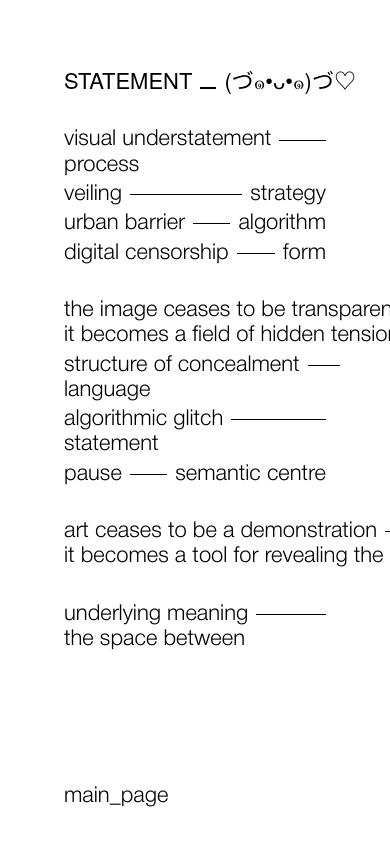
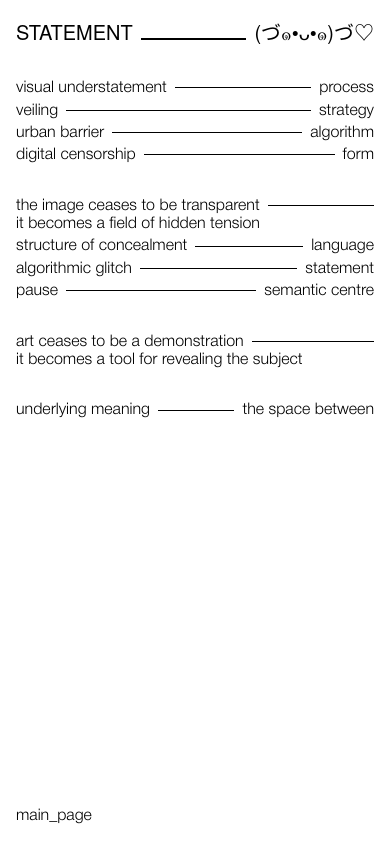
Before and after one commit to lixovian/design-website-portfolio-osipova, a React (Vite) app: page /statement in a window 390 px wide. Built offline with nearby package versions, Linux system fonts and the light colour scheme; a web font is replaced by a local one.

Commit message:
feat: mobile ui redacted

```diff
--- a/src/components/buttons/BackButton.tsx
+++ b/src/components/buttons/BackButton.tsx
@@ -23,7 +23,7 @@ export function BackButton({label, className}: BackButtonProps) {
         <LinkButton
             to={getParentPath(pathname)}
             label={label}
-            className={className}
+            className={`select-none ${className ?? ''}`}
         />
     )
 }
--- a/src/components/layout/Header.tsx
+++ b/src/components/layout/Header.tsx
@@ -7,14 +7,14 @@ export type PageHeaderProps = {
 
 export function Header({title, emoji}: PageHeaderProps) {
     return (
-        <header className="flex w-full items-baseline font-normal text-sm sm:text-xl">
+        <header className="flex w-full items-baseline font-normal text-lg sm:text-xl">
             <h1 className="m-0 shrink-0 font-normal text-inherit p-0">
                 {title}
             </h1>
 
             <span className="mx-2 min-w-4 flex-1 border-b-2 border-current"/>
 
-            <span className="m-0 shrink-0 whitespace-nowrap p-0">{emojiHandler(emoji)}</span>
+            <span className="m-0 shrink-0 select-none whitespace-nowrap p-0">{emojiHandler(emoji)}</span>
         </header>
     );
 }
--- a/src/components/layout/PageLayout.tsx
+++ b/src/components/layout/PageLayout.tsx
@@ -26,7 +26,7 @@ export function PageLayout() {
 
     return (
         <div className="relative min-h-svh overflow-hidden">
-            <div className="relative isolate flex min-h-svh w-full flex-col px-16 pb-8 pt-16">
+            <div className="relative isolate flex min-h-svh w-full flex-col px-4 pb-4 pt-4 sm:px-16 sm:pb-8 sm:pt-16">
                 {activeHandle?.header && (
                     <Header
                         title={pageTitle ?? ''}
--- a/src/components/text/ConnectedLine.tsx
+++ b/src/components/text/ConnectedLine.tsx
@@ -10,13 +10,16 @@ export function ConnectedLine({
                                   className = '',
                               }: ConnectedLineProps) {
     return (
-        <div className={`flex flex-wrap items-center gap-x-2 font-light ${className}`}>
-            <span className="flex min-w-fit flex-1 items-center gap-2 whitespace-nowrap">
-                <span>{left}</span>
-                <span className="h-px min-w-8 flex-1 bg-current" />
+        <div className={`flex flex-wrap items-end gap-x-2 font-light ${className}`}>
+            <span className="flex min-w-0 flex-auto items-end gap-2">
+                <span className="w-fit min-w-0">{left}</span>
+                <span
+                    aria-hidden="true"
+                    className="mb-[0.575em] h-px min-w-8 flex-1 bg-current"
+                />
             </span>
 
-            <span className="whitespace-nowrap">
+            <span className="max-w-full shrink-0">
                 {right}
             </span>
         </div>
--- a/src/pages/MainPage.tsx
+++ b/src/pages/MainPage.tsx
@@ -33,7 +33,7 @@ export function MainPage() {
                     aria-hidden="true"
                     loading="eager"
                     fetchPriority="high"
-                    className="absolute bottom-0 right-0 h-[80%] w-auto max-w-none select-none"
+                    className="absolute bottom-0 right-0 h-full w-[70vw] max-w-none object-contain object-right-bottom select-none sm:h-[80%] sm:w-auto"
                 />
             </div>
 
--- a/src/styles/global.css
+++ b/src/styles/global.css
@@ -17,6 +17,21 @@ body {
     line-height: 1.15;
 }
 
+@media (width < 40rem) {
+    :root {
+        --text-xs: 14px;
+        --text-sm: 16px;
+        --text-md: 18px;
+        --text-lg: 20px;
+        --text-xl: 24px;
+        --text-2xl: 28px;
+    }
+
+    body {
+        font-size: 16px;
+    }
+}
+
 @layer components {
     .credits-text > p:has(> .text-link) {
         @apply mt-4;
```
